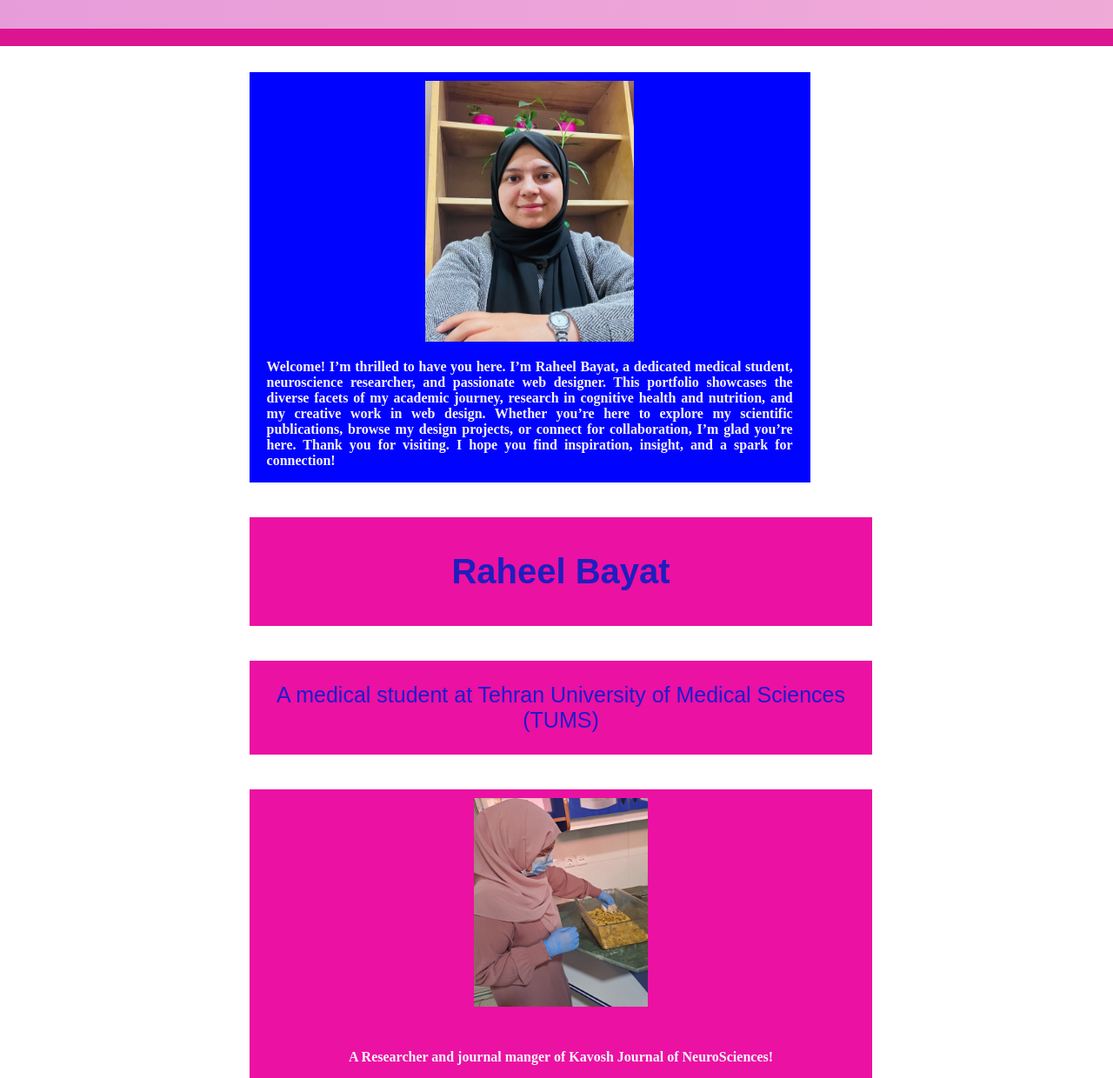
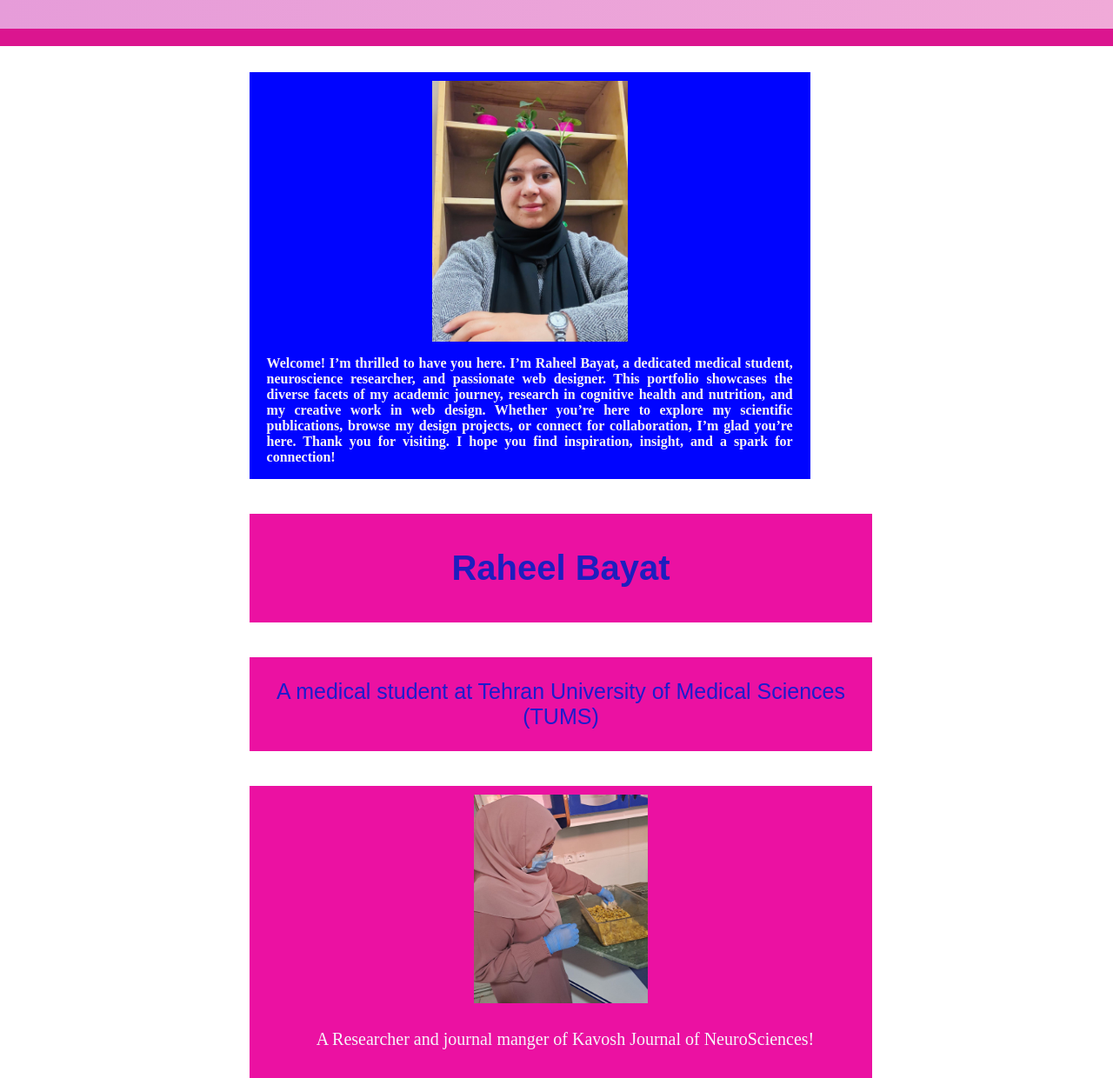
Before and after one commit to Raheelbayat/My-Portfolio, a plain HTML site: page index.html in a window 1280 px wide. Shown: the part 198-1438 px from the top of the page at 87% size. Drawn offline with Linux system fonts and the light colour scheme; a web font is replaced by a local one.

Commit message:
Update index.html

```diff
--- a/index.html
+++ b/index.html
@@ -25,25 +25,24 @@
     </header>
 <div class="container">
     <div class="flex-container">
-        <div class="inner-square-1">
-        <img Span="Home-image" src="images/photo.jpg" alt="" width="240px" height="300px">
-    </div>
-        <div>
+            <img Span="home-image" src="images/photo.jpg" alt="" width="auto" height="300px">
+
             <p class="welcome-paragraph"> Welcome! I’m thrilled to have you here.
             I’m Raheel Bayat, a dedicated medical student, neuroscience researcher, and passionate web designer. This portfolio showcases
             the diverse facets of my academic journey, research in cognitive health and nutrition, and my creative work in web design.
             Whether you’re here to explore my scientific publications, browse my design projects, or connect for collaboration, I’m glad
             you’re here. Thank you for visiting. I hope you find inspiration, insight, and a spark for connection!</p>
-        </div>
+
     </div>
 
     <div class="inner-square-2"><p class="name exile-static-2"><b>Raheel Bayat</b></p></div>
     <div class="inner-square-3"><p class="second-attribute exile-static-2">A medical student at Tehran University of Medical Sciences (TUMS)</p></div>
     <div class="inner-square-4">
-        <img class="research-image" src="images/research-image.jpg" alt="">
-        <h2 class="third-attribute"></h2><b>A Researcher and journal manger of Kavosh Journal of NeuroSciences!</b></h2>
-        <p class="researcher-paragraph">Raheel Bayat is a dedicated researcher focusing on the neuroprotective effects of natural compounds in cognitive disorders. Her recent projects include studies on nuts and gut-brain interactions. She has registered two systematic reviews in PROSPERO and actively contributes to neuroscience literature. Raheel also serves as the Managing Editor of the Kavosh Journal of Neurosciences.</p>
+        <img class="research-image" src="images/research-image.jpg" alt="" width="auto" height="auto">
+        <p class=researcher-paragraph> A Researcher and journal manger of Kavosh Journal of NeuroSciences!</p>
+        <p>Bayat is a dedicated researcher focusing on the neuroprotective effects of natural compounds in cognitive disorders. Her recent projects include studies on nuts and gut-brain interactions. She has registered two systematic reviews in PROSPERO and actively contributes to neuroscience literature. Raheel also serves as the Managing Editor of the Kavosh Journal of Neurosciences.</p>
     </div>
+
 </div>
 <div class="footer">
     <footer>
```
